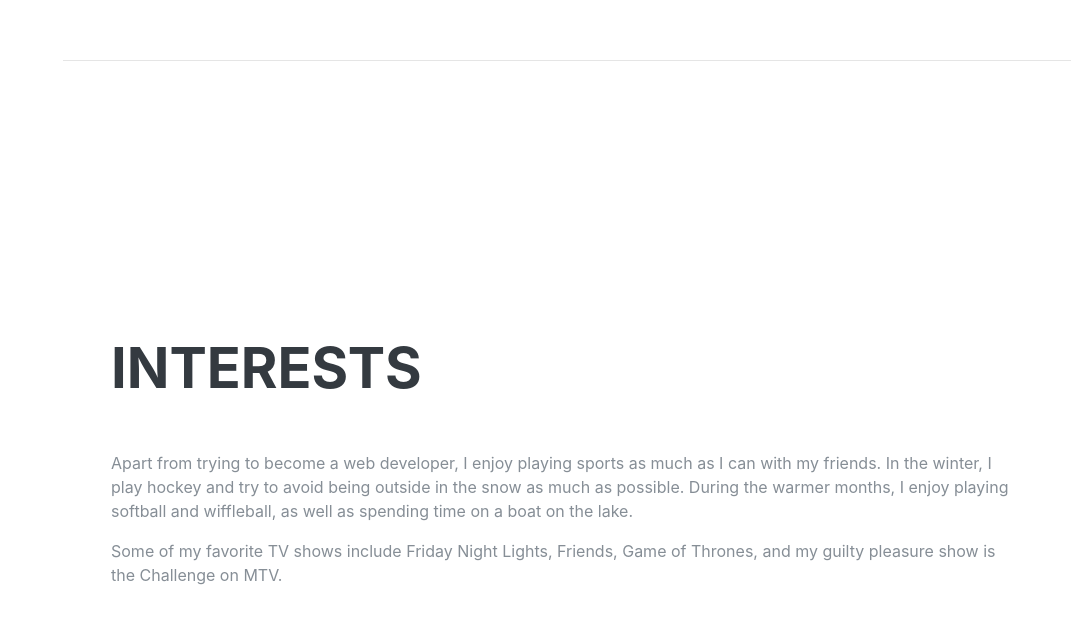
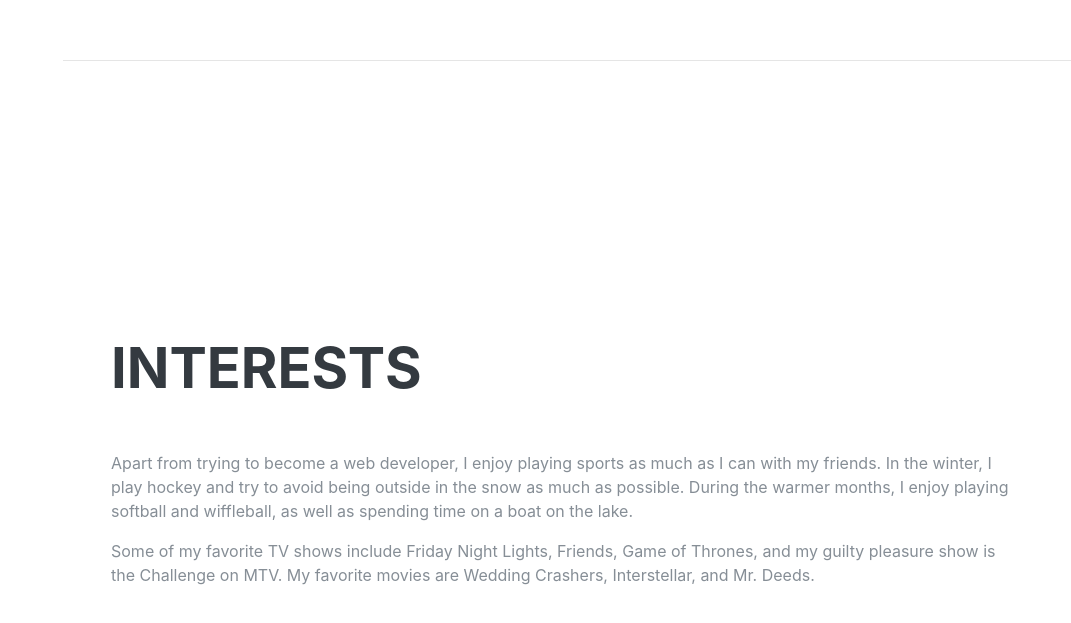
Before and after one commit to drewpepin1995/newPortfolio, a plain HTML site: page index.html in a window 1280 px wide. Shown: the part 10584-11207 px from the top of the page, without its empty margins (209-1280 px from the left). Drawn offline with Linux system fonts and the light colour scheme; a web font is replaced by a local one.

Commit message:
Adding to interests

```diff
--- a/index.html
+++ b/index.html
@@ -466,7 +466,8 @@
           winter, I play hockey and try to avoid being outside in the snow as much as possible. During the warmer
           months, I enjoy playing softball and wiffleball, as well as spending time on a boat on the lake.</p>
         <p class="mb-0">Some of my favorite TV shows include Friday Night Lights, Friends, Game of Thrones, and my
-          guilty pleasure show is the Challenge on MTV.</p>
+          guilty pleasure show is the Challenge on MTV. My favorite movies are Wedding Crashers, Interstellar, and Mr. Deeds. </p>
+
       </div>
     </section>
 
```
